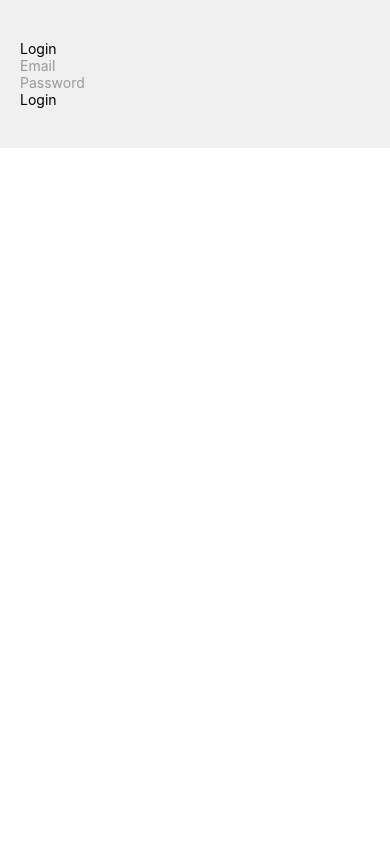
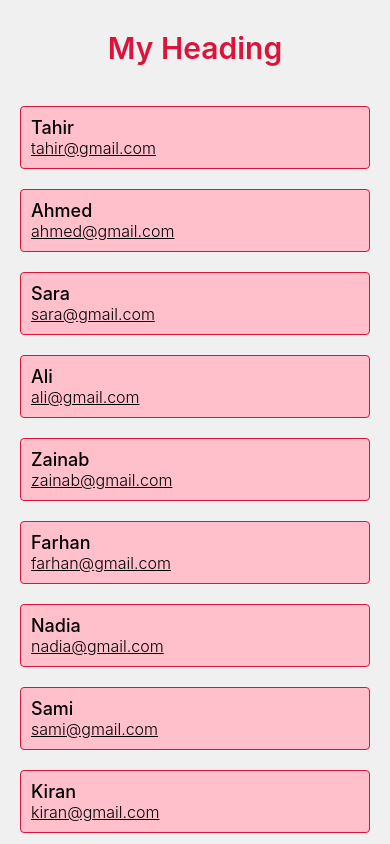
Before and after one commit to tahir-rafique/learn-mobileApp-development, a React Native app: screen / in a window 390 px wide. Built offline with nearby package versions, Linux system fonts and the light colour scheme.

Commit message:
Custom component as FlatList and organizing code base for read and scaleable code

```diff
--- a/App.jsx
+++ b/App.jsx
@@ -1,18 +1,19 @@
 import React from 'react';
 import { View } from 'react-native';
-import JSX from './src/Components/JSX';
-import OnPress from './src/Components/OnPress';
-import UseStateHook from './src/Components/UseStateHook';
-import Props from './src/Components/Props';
-import InputText from './src/Components/InputText';
-import Styling from './src/Components/Styling';
-import FlatListScreen from './src/Components/FlatListScreen';
-import SectionListScreen from './src/Components/SectionListScreen';
-import LoginForm from './src/Components/LoginForm';
+import JSX from './src/components/JSX';
+import OnPress from './src/components/OnPress';
+import UseStateHook from './src/components/UseStateHook';
+import Props from './src/components/Props';
+import InputText from './src/components/InputText';
+import Styling from './src/components/Styling';
+import FlatListScreen from './src/components/FlatListScreen';
+import SectionListScreen from './src/components/SectionListScreen';
+import LoginForm from './src/components/LoginForm';
+import ContactListScreen from './src/screens/Contact/ContactListScreen';
 
 const App = () => {
   return (
-    <View>
+    <View style={{ flex:1}}>
       {/*
       <View> just like div in HTML</View>
       <Text>Tahir Mobile App Developer</Text>
@@ -46,7 +47,8 @@ const App = () => {
       {/* <SectionListScreen /> */}
 
       {/*  step: 9*/}
-      <LoginForm />
+      {/* <LoginForm /> */}
+      <ContactListScreen/>
     </View>
   );
 };
--- /dev/null
+++ b/src/Components/ContactItem.jsx
@@ -0,0 +1,14 @@
+import { View, Text } from 'react-native'
+import React from 'react'
+import { styles } from '../screens/Contact/style'
+
+const ContactItem = ({ name, email }) => {
+    return (
+        <View style={styles.item}>
+            <Text  style={styles.name}>{name}</Text>
+            <Text  style={styles.email}>{email}</Text>
+        </View>
+    )
+}
+
+export default ContactItem
--- a/src/Components/LoginForm.jsx
+++ b/src/Components/LoginForm.jsx
@@ -1,60 +1,80 @@
-import { View, Text, TextInput, TouchableOpacity, StyleSheet } from 'react-native'
-import React, { useState } from 'react'
+import { View, Text, TextInput, TouchableOpacity, StyleSheet } from 'react-native';
+import React, { useState } from 'react';
 
 const LoginForm = () => {
-
   const [email, setEmail] = useState('');
   const [password, setPassword] = useState('');
+  const handleLogin = () => {
+    console.log('Email: ', email);
+    console.log('Password: ', password);
 
-  const handleLogin = () => {
-    console.log('Email:', email);
-    console.log('Password:', password);
-    setEmail("");
-    setPassword("");
-  }
-
+    setEmail('');
+    setPassword('');
+  };
   return (
     <View style={styles.container}>
-      <Text>Login</Text>
-
+      <Text style={styles.heading}>Login</Text>
       <TextInput
-        placeholder='Email'
+        style={styles.input}
+        placeholder="Email"
         value={email}
         onChangeText={setEmail}
-        keyboardType='email-address'
-        autoCapitalize='none'
-        placeholderTextColor={'#999'}
+        keyboardType="email-address"
+        autoCapitalize="none"
+        placeholderTextColor="#999"
       />
-
       <TextInput
-        placeholder='Password'
+        placeholder="Password"
+        style={styles.input}
         value={password}
         onChangeText={setPassword}
-        placeholderTextColor={'#999'}
-        secureTextEntry={true}
+        placeholderTextColor="#999"
+        secureTextEntry
       />
-
-
-      <TouchableOpacity
-        onPress={handleLogin}
-      >
-        <Text>Login</Text>
+      <TouchableOpacity style={styles.button} onPress={handleLogin}>
+        <Text style={styles.buttonText}>Login</Text>
       </TouchableOpacity>
-
-
-
     </View>
-  )
-}
+  );
+};
 
 const styles = StyleSheet.create({
   container: {
+    flex: 1,
     justifyContent: 'center',
     paddingHorizontal: 20,
-    paddingVertical: 40,
-    backgroundColor: "#f0f0f0",
+    paddingTop: 40,
+    backgroundColor: '#f0f0f0',
   },
-})
+  heading: {
+    fontSize: 20,
+    fontWeight: 'bold',
+    marginBottom: 30,
+    textAlign: 'center',
+    color: '#333',
+  },
+  input: {
+    height: 50,
+    borderColor: '#ccc',
+    borderWidth: 1,
+    marginBottom: 20,
+    paddingHorizontal: 15,
+    borderRadius: 10,
+    backgroundColor: '#fff',
+    fontSize: 16,
+    color: '#333',
+  },
+  button: {
+    backgroundColor: '#6200EE',
+    paddingVertical: 15,
+    borderRadius: 10,
+    alignItems: 'center',
+  },
+  buttonText: {
+    color: '#fff',
+    fontSize: 18,
+    fontWeight: 'bold',
+  },
+});
 
-
-export default LoginForm
+export default LoginForm;
--- /dev/null
+++ b/src/screens/Contact/ContactListScreen.jsx
@@ -0,0 +1,22 @@
+import { View, Text, FlatList } from 'react-native'
+import React from 'react'
+import { users } from './userContactInfo'
+import ContactItem from '../../components/ContactItem'
+import { styles } from './style'
+
+
+const ContactListScreen = () => {
+
+    const myItemzz = ({ item }) => <ContactItem name={item.name} email={item.email} />
+    return (
+        <FlatList
+            data={users}
+            renderItem={myItemzz}
+            keyExtractor={item => item.id}
+            ListHeaderComponent={<Text style={styles.heading}>My Heading</Text>}
+            contentContainerStyle={styles.list}
+        />
+    )
+}
+
+export default ContactListScreen
--- /dev/null
+++ b/src/screens/Contact/style.js
@@ -0,0 +1,33 @@
+import { StyleSheet } from "react-native";
+
+export const styles = StyleSheet.create({
+    heading: {
+        fontSize: 30,
+        textAlign: 'center',
+        color: 'crimson',
+        fontWeight: 600,
+        marginVertical: 30,
+    },
+    list: {
+        backgroundColor: '#f0f0f0',
+        paddingHorizontal: 20,
+    },
+    item: {
+        backgroundColor: 'pink',
+        marginVertical: 10,
+        borderRadius: 4,
+        padding: 10,
+        borderWidth: 1,
+        borderColor: 'crimson'
+    },
+    name: {
+        fontSize: 18,
+        fontWeight: 500,
+    },
+    email: {
+        fontSize: 16,
+        fontWeight: 300,
+        textDecorationLine: 'underline',
+        textDecorationStyle: 'solid'
+    }
+})
--- /dev/null
+++ b/src/screens/Contact/userContactInfo.js
@@ -0,0 +1,12 @@
+export const users = [
+    {id: 1, name: "Tahir", email: "tahir@gmail.com"},
+    {id: 2, name: "Ahmed", email: "ahmed@gmail.com"},
+    {id: 3, name: "Sara", email: "sara@gmail.com"},
+    {id: 4, name: "Ali", email: "ali@gmail.com"},
+    {id: 5, name: "Zainab", email: "zainab@gmail.com"},
+    {id: 6, name: "Farhan", email: "farhan@gmail.com"},
+    {id: 7, name: "Nadia", email: "nadia@gmail.com"},
+    {id: 8, name: "Sami", email: "sami@gmail.com"},
+    {id: 9, name: "Kiran", email: "kiran@gmail.com"},
+    {id: 10, name: "Usman", email: "usman@gmail.com"}
+]
```
